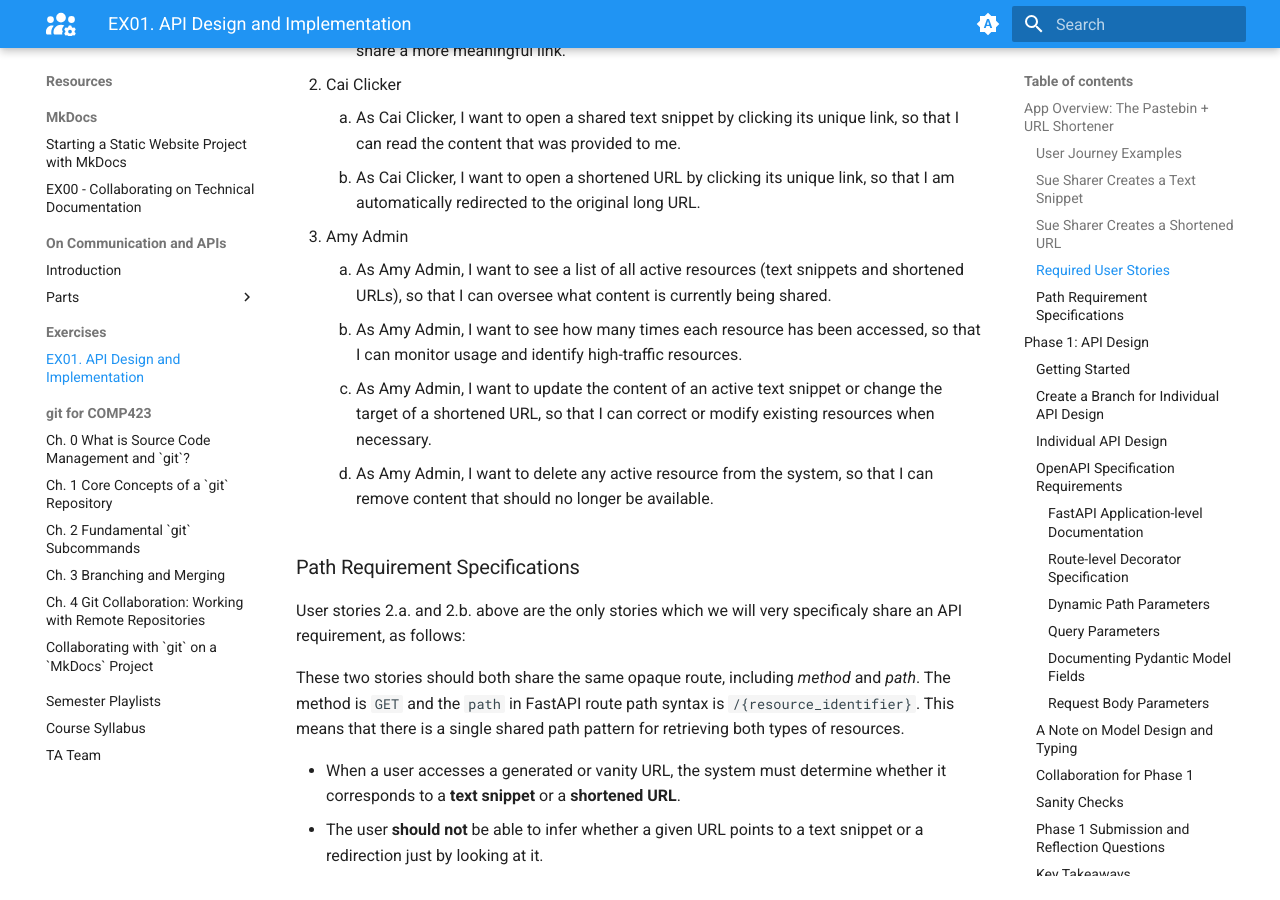
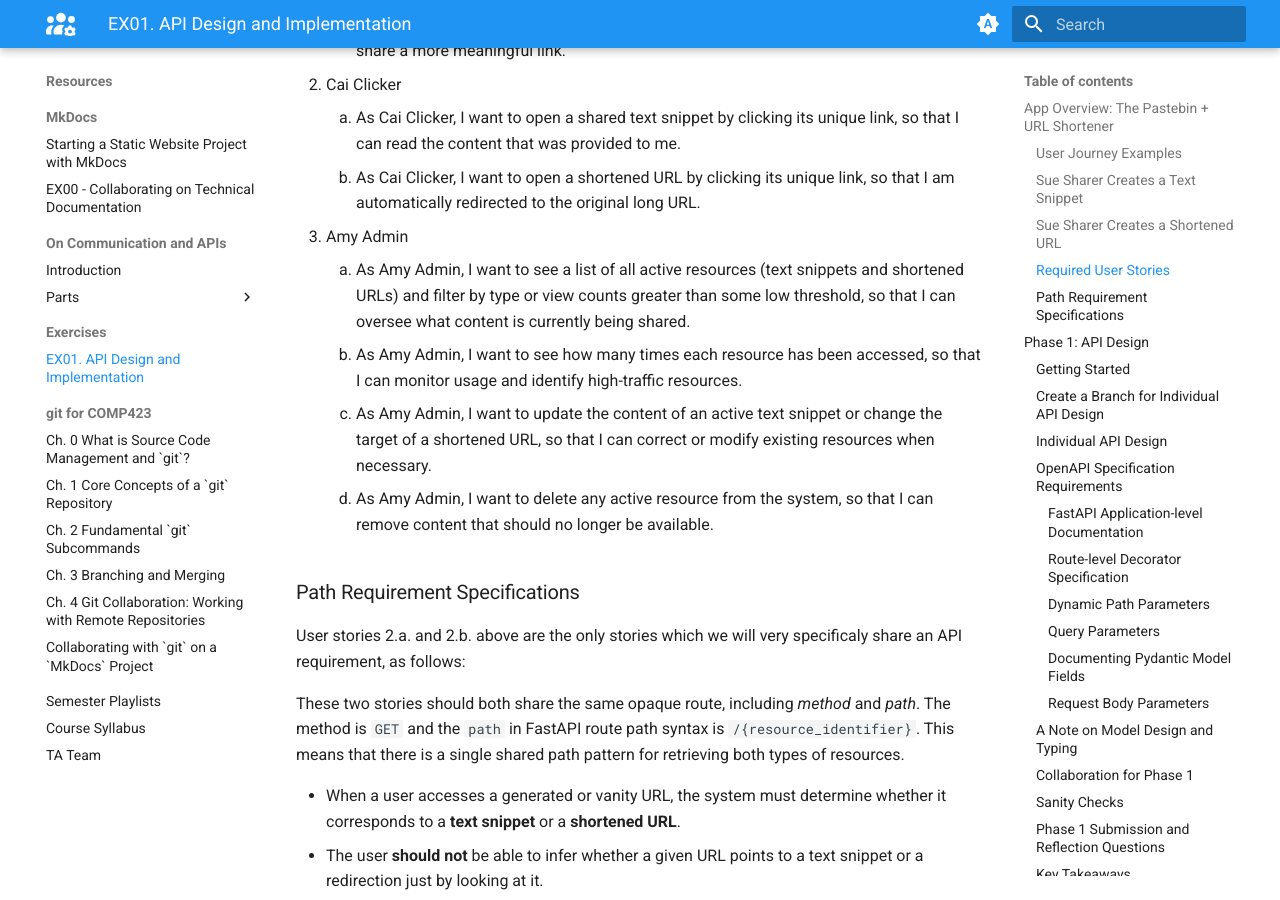
Before and after one commit to comp423-25s/comp423-25s.github.io, an MkDocs documentation site: the page built from docs/resources/exercises/ex01-api-design.md, in a window 1280 px wide and 900 px high, scrolled down 2149 px. Built offline with MkDocs 1.6.1 and Material for MkDocs 9.7.7, drawn with Linux system fonts in a browser that asks for light colours.

Commit message:
Add filter to API

```diff
--- a/docs/resources/exercises/ex01-api-design.md
+++ b/docs/resources/exercises/ex01-api-design.md
@@ -63,7 +63,7 @@ An journey may combine a few user stories in order to give a complete start-to-f
     1. As Cai Clicker, I want to open a shared text snippet by clicking its unique link, so that I can read the content that was provided to me.
     2. As Cai Clicker, I want to open a shortened URL by clicking its unique link, so that I am automatically redirected to the original long URL.
 2. Amy Admin
-    1. As Amy Admin, I want to see a list of all active resources (text snippets and shortened URLs), so that I can oversee what content is currently being shared.
+    1. As Amy Admin, I want to see a list of all active resources (text snippets and shortened URLs) and filter by type or view counts greater than some low threshold, so that I can oversee what content is currently being shared.
     2. As Amy Admin, I want to see how many times each resource has been accessed, so that I can monitor usage and identify high-traffic resources.
     3. As Amy Admin, I want to update the content of an active text snippet or change the target of a shortened URL, so that I can correct or modify existing resources when necessary.
     4. As Amy Admin, I want to delete any active resource from the system, so that I can remove content that should no longer be available.
```
